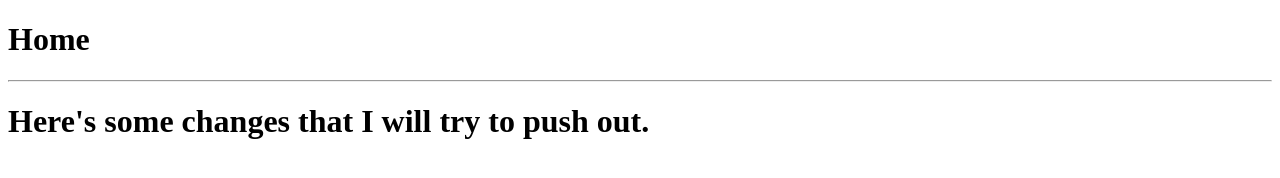
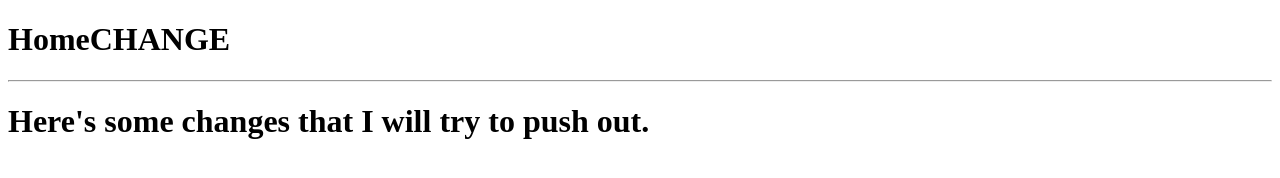
Before and after one commit to Marvie101/portfolio, a plain HTML site: page index.html in a window 1280 px wide. Drawn offline with Linux system fonts and the light colour scheme.

Commit message:
testing?

```diff
--- a/index.html
+++ b/index.html
@@ -6,7 +6,7 @@
 <title>Hi friends</title>
 </head>
 <body>
-    <h1>Home</h1>
+    <h1>HomeCHANGE</h1>
     <hr>
     <h1>
         Here's some changes that I will try to push out.
```
